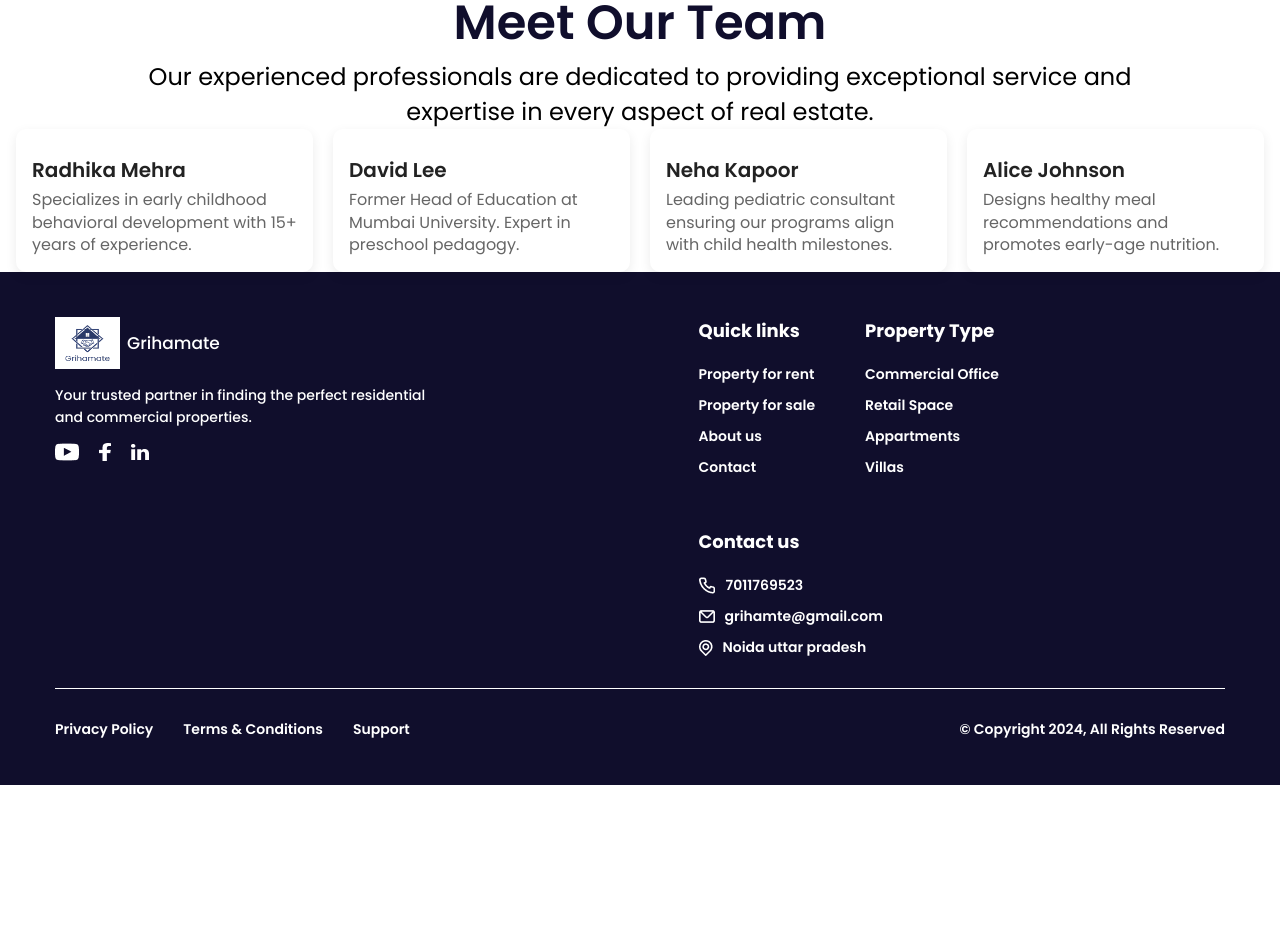
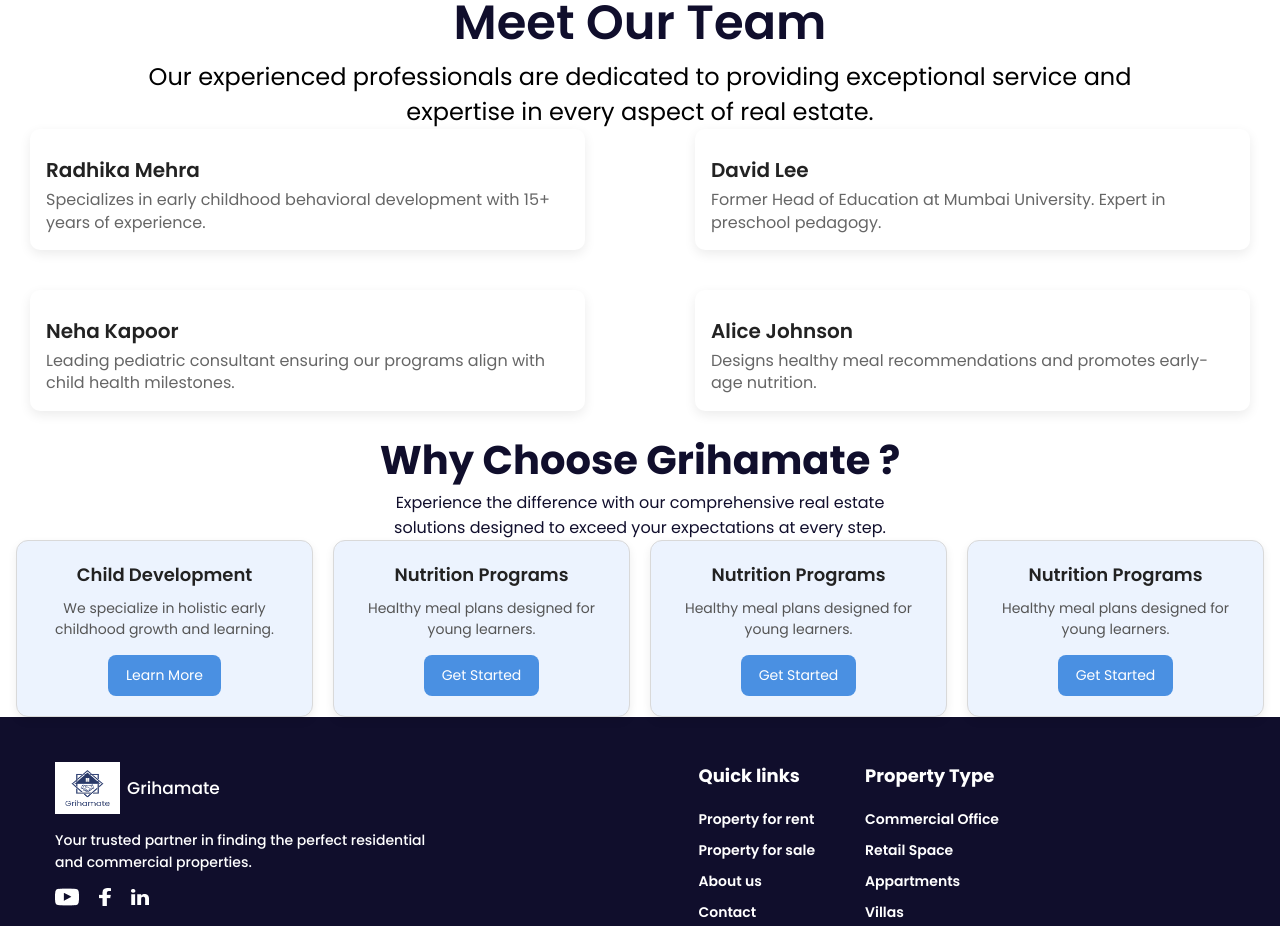
Before and after one commit to Grihamate/grihamate-frontendViteRepo, a React (Vite) app: page /about in a window 1280 px wide. Shown: the part 1380-2306 px from the top of the page. Before the commit the page ends 2165 px from the top, so only its background shows below. Built offline with nearby package versions, Linux system fonts and the light colour scheme.

Commit message:
created the about us page

```diff
--- a/src/component/AboutTeam/style.css
+++ b/src/component/AboutTeam/style.css
@@ -24,16 +24,23 @@
 
 /* Grid for 2x2 layout */
 .team-grid {
-  display: flex;
+  display: grid;
+  grid-template-columns: repeat(2, 555px); /* 2 cards per row, each 555px */
+  column-gap: 110px;  /* space between columns */
+  row-gap: 40px;    /* space between rows */
+  justify-content: center; /* center the grid inside container */
+}
 
-  gap: 20px;
+.team-card {
+  width: 555px;
+  max-width: 555px;
+}
 
-}
 
 /* Individual card styles */
 .team-card {
-  max-width: 550px;
-  width: 100%;
+  width: 555px;   /* fixed width */
+  max-width: 555px;
 }
 
 .team-card-heading {
--- /dev/null
+++ b/src/component/GrihamatePreference/CustomCard.css
@@ -0,0 +1,50 @@
+.custom-card {
+  background: #ECF3FE;
+  max-width: 304px;
+  width: 100%;
+  border-radius: 12px;
+  border: 1px solid #D9D9D9;
+  box-shadow: 0px 4px 10px 0px #00000012;
+  padding: 20px;
+  text-align: center;
+  transition: transform 0.2s ease-in-out;
+}
+
+.custom-card:hover {
+  transform: translateY(-5px);
+}
+
+.custom-card-image {
+  width: 100%;
+  height: auto;
+  border-radius: 8px;
+  margin-bottom: 15px;
+}
+
+.custom-card-heading {
+  font-size: 18px;
+  font-weight: 600;
+  color: #222;
+  margin-bottom: 10px;
+}
+
+.custom-card-description {
+  font-size: 14px;
+  color: #555;
+  margin-bottom: 15px;
+}
+
+.custom-card-button {
+  background: #4A90E2;
+  color: white;
+  border: none;
+  padding: 10px 18px;
+  border-radius: 8px;
+  font-size: 14px;
+  cursor: pointer;
+  transition: background 0.3s ease;
+}
+
+.custom-card-button:hover {
+  background: #357ABD;
+}
--- /dev/null
+++ b/src/component/GrihamatePreference/CustomCard.jsx
@@ -0,0 +1,19 @@
+import React from "react";
+import "./CustomCard.css";
+
+function CustomCard({ image, heading, description, button }) {
+  return (
+    <div className="custom-card">
+      {image && <img src={image} alt={heading} className="custom-card-image" />}
+      <h3 className="custom-card-heading">{heading}</h3>
+      <p className="custom-card-description">{description}</p>
+      {button && (
+        <button className="custom-card-button">
+          {button}
+        </button>
+      )}
+    </div>
+  );
+}
+
+export default CustomCard;
--- /dev/null
+++ b/src/component/GrihamatePreference/index.jsx
@@ -0,0 +1,44 @@
+import React from 'react'
+import './style.css'
+import CustomCard from './CustomCard'
+
+function AboutPreference() {
+  return (
+    <div class='container-main'>
+        <h2 class='header1'>Why Choose Grihamate ?</h2>
+        <p class='para1'>Experience the difference with our comprehensive real estate solutions designed to exceed your expectations at every step.
+
+</p>
+    <div style={{ display: "flex", gap: "20px" }}>
+      <CustomCard
+        // image={sampleImage}
+        heading="Child Development"
+        description="We specialize in holistic early childhood growth and learning."
+        button="Learn More"
+      />
+      <CustomCard
+        // image={sampleImage}
+        heading="Nutrition Programs"
+        description="Healthy meal plans designed for young learners."
+        button="Get Started"
+      />
+         <CustomCard
+        // image={sampleImage}
+        heading="Nutrition Programs"
+        description="Healthy meal plans designed for young learners."
+        button="Get Started"
+      />
+         <CustomCard
+        // image={sampleImage}
+        heading="Nutrition Programs"
+        description="Healthy meal plans designed for young learners."
+        button="Get Started"
+      />
+    </div>
+
+
+    </div>
+  )
+}
+
+export default AboutPreference
--- /dev/null
+++ b/src/component/GrihamatePreference/style.css
@@ -0,0 +1,17 @@
+.container-main {
+  width: 100%;
+}
+.header1 {
+  font-weight: 700;
+  font-size: 40px;
+  color: #100e2c;
+  text-align: center;
+}
+.para1 {
+  max-width: 550px;
+  color: #100e2c;
+  font-weight: 400;
+  margin: auto;
+  width: 100%;
+  text-align: center;
+}
--- a/src/pages/About/index.jsx
+++ b/src/pages/About/index.jsx
@@ -4,6 +4,8 @@ import AboutHeroSection from '../../component/AboutHeroSection';
 import AboutGrihamate from '../../component/AboutGrihamate';
 import Card from '../../component/AboutCard';
 import AboutTeam from '../../component/AboutTeam';
+import AboutPreference from '../../component/GrihamatePreference';
+
 
 function About() {
   return (
@@ -29,6 +31,8 @@ function About() {
 
 " />
 <AboutTeam/>
+<AboutPreference/>
+
 </div>
 
     </div>
```
